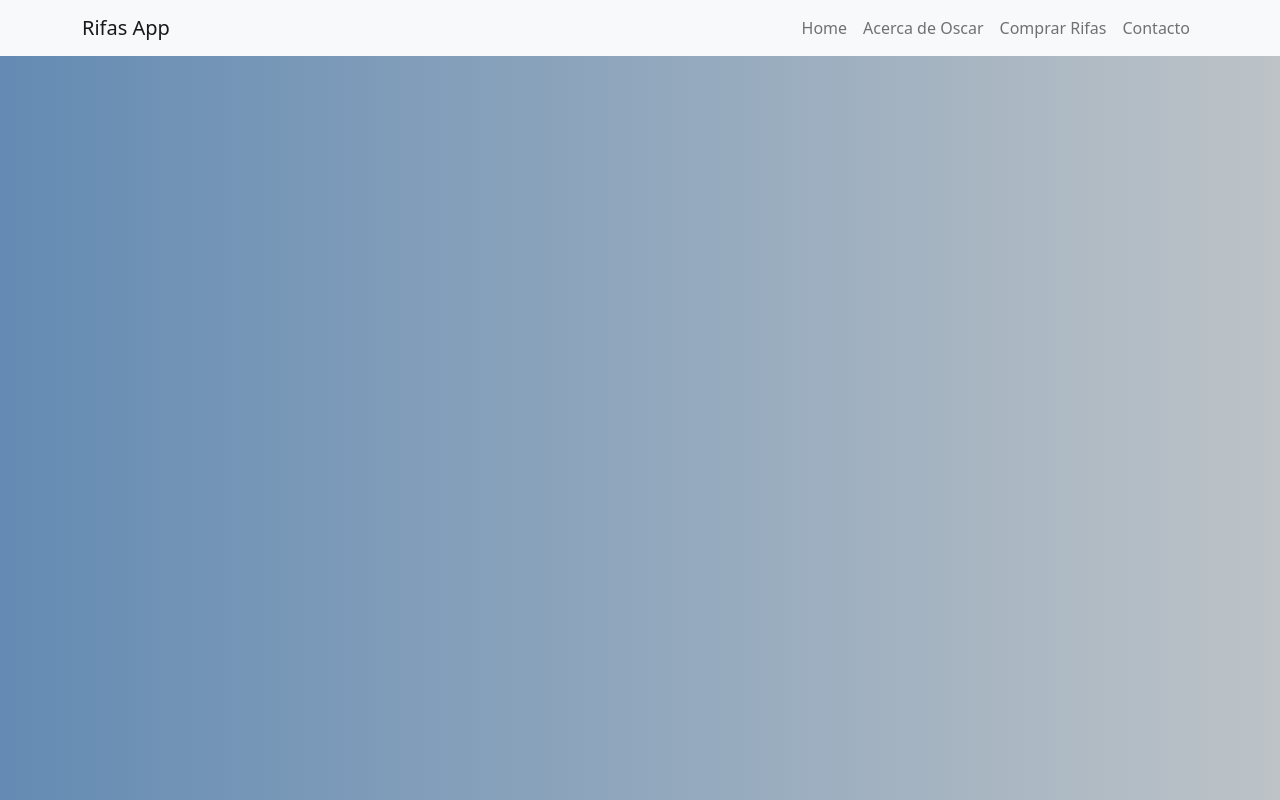
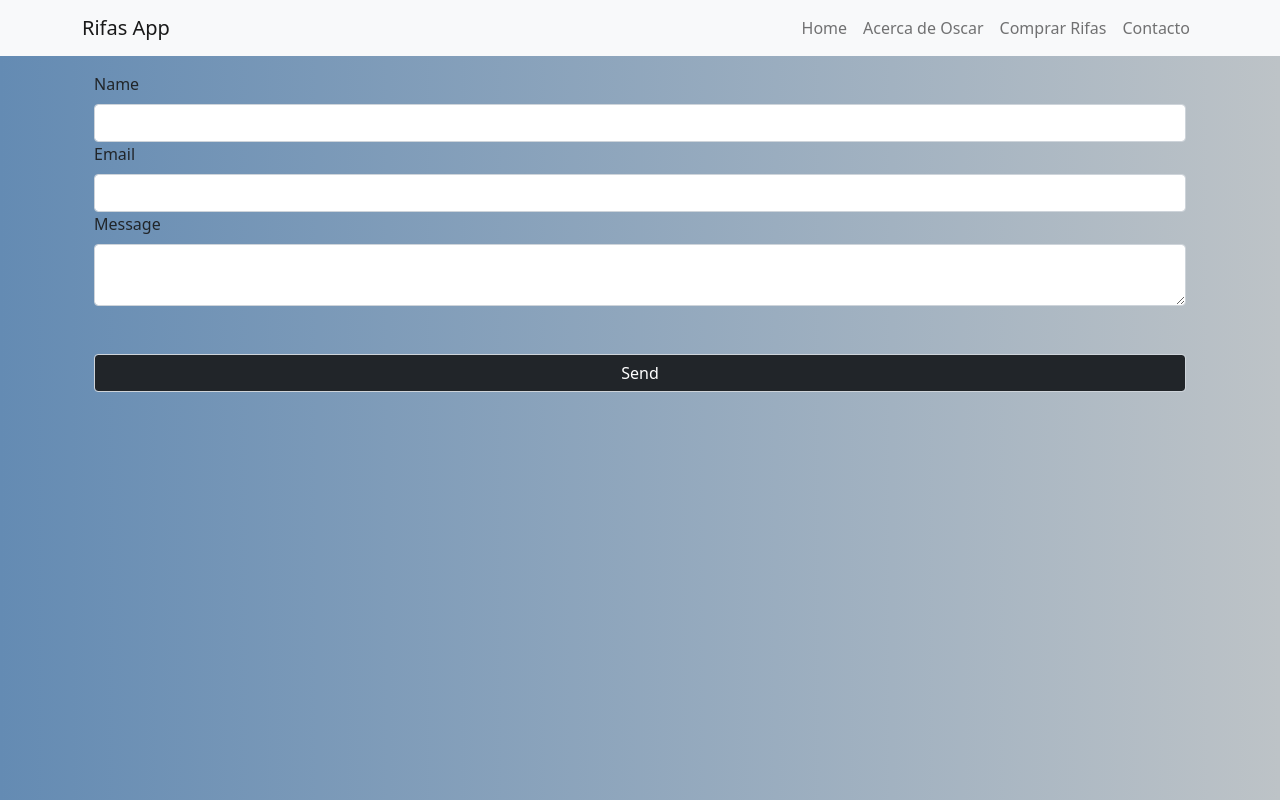
Before and after one commit to MatiasSanchez-l/rifasApp, a React (Create React App) app in the folder frontend/: page /contacto in a window 1280 px wide. Built offline with nearby package versions, Linux system fonts and the light colour scheme; the HTML template or start-up script is replaced by a standard one.

Commit message:
agregamos el envio de emails dentro de la seccion contacto y funciona correctaemte, ademas agregamos la libreria sweetalert pero todavia no la pusimos en uso

```diff
--- a/frontend/package.json
+++ b/frontend/package.json
@@ -7,11 +7,13 @@
     "@testing-library/react": "^11.2.2",
     "@testing-library/user-event": "^12.6.0",
     "bootstrap": "^5.0.0-beta1",
+    "emailjs-com": "^2.6.4",
     "react": "^17.0.1",
     "react-bootstrap": "^1.4.3",
     "react-dom": "^17.0.1",
     "react-router-dom": "^5.2.0",
     "react-scripts": "4.0.1",
+    "sweetalert2": "^10.13.0",
     "web-vitals": "^0.2.4"
   },
   "scripts": {
--- a/frontend/src/App.js
+++ b/frontend/src/App.js
@@ -5,6 +5,7 @@ import 'bootstrap/dist/css/bootstrap.min.css';
 import { BrowserRouter as Router, Route } from "react-router-dom";
 import Home from './components/Home';
 import CompraRifa from './components/CompraRifa';
+import Contacto from './components/Contacto';
 
 
 function App() {
@@ -14,6 +15,7 @@ function App() {
       <div className="container">
         <Route exact path="/" component={Home} />
         <Route exact path="/comprarRifa" component={CompraRifa} />
+        <Route exact path="/contacto" component={Contacto} />
       </div>
     </Router>
   );
--- a/frontend/src/components/CompraRifa.js
+++ b/frontend/src/components/CompraRifa.js
@@ -164,12 +164,12 @@ export default class CompraRifa extends Component {
                         <tbody>
 
                             <tr>
-                                <th>{this.state.compras.nombre}</th>
-                                <th>{this.state.compras.apellido}</th>
-                                <th>{this.state.compras.email}</th>
-                                <th>{this.state.compras.telefono}</th>
-                                <th>{this.state.compras.cantidadRifas}</th>
-                                <th>{this.state.compras.valorTotal}</th>
+                                <th>{this.state.compras.nombre !== undefined ? ("$" + this.state.compras.nombre) : "Sin valor asignado"}</th>
+                                <th>{this.state.compras.apellido !== undefined ? ("$" + this.state.compras.apellido) : "Sin valor asignado"}</th>
+                                <th>{this.state.compras.email !== undefined ? ("$" + this.state.compras.email) : "Sin valor asignado"}</th>
+                                <th>{this.state.compras.telefono !== undefined ? ("$" + this.state.compras.telefono) : "Sin valor asignado"}</th>
+                                <th>{this.state.compras.cantidadRifas !== undefined ? ("$" + this.state.compras.cantidadRifas) : "Sin valor asignado"}</th>
+                                <th>{this.state.compras.valorTotal !== undefined ? ("$" + this.state.compras.valorTotal) : "Sin valor asignado"}</th>
                             </tr>
 
                         </tbody>
--- /dev/null
+++ b/frontend/src/components/Contacto.js
@@ -0,0 +1,37 @@
+import React from 'react';
+import emailjs from 'emailjs-com';
+
+
+export default function Contacto() {
+
+    function sendEmail(e) {
+        e.preventDefault();
+
+        emailjs.sendForm('service_myznhyg', 'template_0ox8qt3', e.target, 'user_BZzmPmLVZ1sJ2alDio8vi')
+            .then((result) => {
+                console.log(result.text);
+                alert(result.text)
+            }, (error) => {
+                console.log(error.text);
+            });
+        e.target.reset();
+    }
+
+    return (
+        <div className="container">
+            <form className="contact-form mt-3" onSubmit={sendEmail}>
+                <input type="hidden" name="contact_number" />
+                <label className="form-label">Name</label>
+                <input className="form-control" type="text" name="user_name" />
+                <label className="form-label">Email</label>
+                <input className="form-control" type="email" name="user_email" />
+                <label className="form-label">Message</label>
+                <textarea className="form-control" name="message" />
+                <input className="form-control mt-5 bg-dark text-white" type="submit" value="Send" />
+            </form>
+        </div>
+    );
+}
+/*
+
+*/
--- a/frontend/src/components/Header.js
+++ b/frontend/src/components/Header.js
@@ -16,7 +16,7 @@ export default class Header extends Component {
                                 <Nav.Link eventKey="1" as={Link} to="/">Home</Nav.Link>
                                 <Nav.Link eventKey="2" as={Link} to="/">Acerca de Oscar</Nav.Link>
                                 <Nav.Link eventKey="3" as={Link} to="/comprarRifa">Comprar Rifas</Nav.Link>
-                                <Nav.Link eventKey="4" as={Link} to="/">Contacto</Nav.Link>
+                                <Nav.Link eventKey="4" as={Link} to="/contacto">Contacto</Nav.Link>
 
                             </Nav>
 
```
Also changed, not shown: 1 other file (tests, documents, lock files or other folders).
